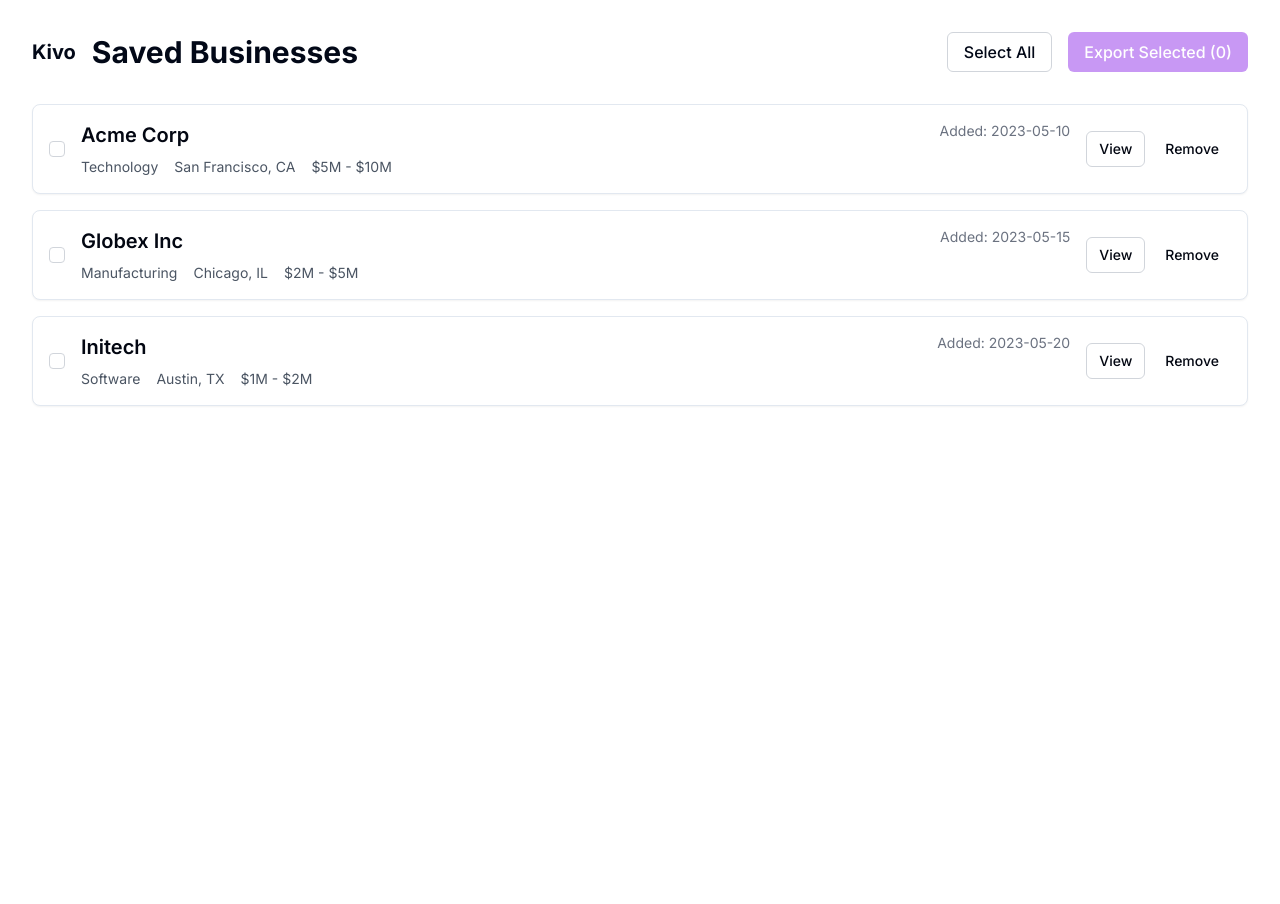
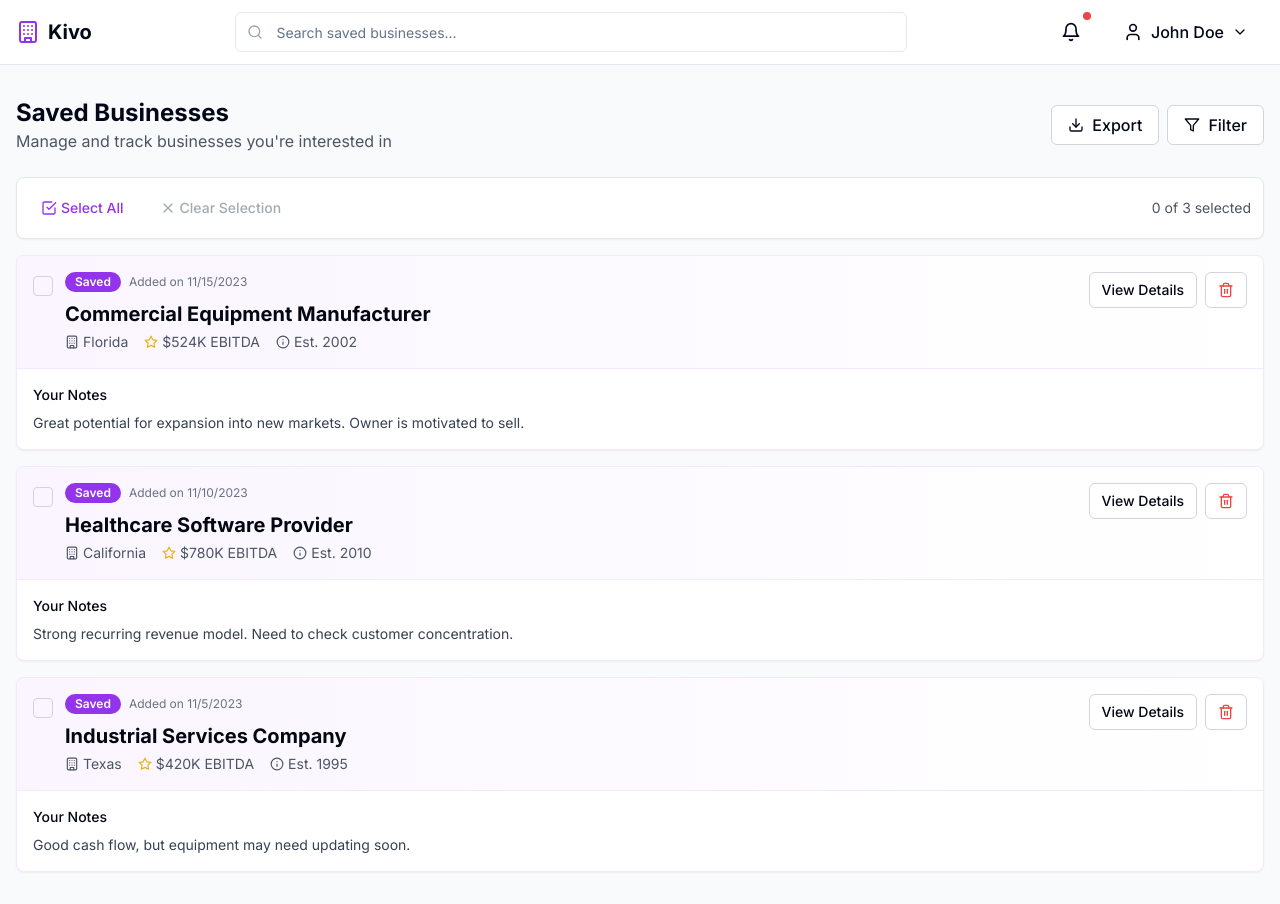
Before and after one commit to dzodze00/eta, a Next.js app: page /saved-businesses in a window 1280 px wide. Before the commit the page ends 800 px from the top, so only its background shows below. Built offline with nearby package versions, Linux system fonts and the light colour scheme.

Commit message:
Update page.tsx

```diff
--- a/app/saved-businesses/page.tsx
+++ b/app/saved-businesses/page.tsx
@@ -1,41 +1,116 @@
 "use client"
+
+import type React from "react"
 
 import { useState } from "react"
 import Link from "next/link"
+import {
+  Building,
+  Search,
+  Bell,
+  User,
+  LogOut,
+  ChevronDown,
+  Filter,
+  Star,
+  Download,
+  FileSpreadsheet,
+  FileText,
+  Trash2,
+  Info,
+  CheckSquare,
+  X,
+} from "lucide-react"
 import { Button } from "@/components/ui/button"
-import { Card, CardContent } from "@/components/ui/card"
+import { Input } from "@/components/ui/input"
 import { Checkbox } from "@/components/ui/checkbox"
+import {
+  DropdownMenu,
+  DropdownMenuContent,
+  DropdownMenuItem,
+  DropdownMenuLabel,
+  DropdownMenuSeparator,
+  DropdownMenuTrigger,
+} from "@/components/ui/dropdown-menu"
+import { Card, CardContent, CardHeader } from "@/components/ui/card"
+import { Badge } from "@/components/ui/badge"
+import { toast } from "@/components/ui/use-toast"
 
-export default function SavedBusinesses() {
+export default function SavedBusinessesPage() {
+  const [searchQuery, setSearchQuery] = useState("")
   const [selectedBusinesses, setSelectedBusinesses] = useState<string[]>([])
 
-  // Sample saved businesses data
+  // Mock saved businesses data
   const savedBusinesses = [
     {
       id: "1",
-      name: "Acme Corp",
-      industry: "Technology",
-      location: "San Francisco, CA",
-      revenue: "$5M - $10M",
-      addedDate: "2023-05-10",
+      title: "Commercial Equipment Manufacturer",
+      location: "Florida",
+      ebitda: "$524K",
+      sdeMultiple: "3.8x - 4.5x",
+      established: "2002",
+      notes: "Great potential for expansion into new markets. Owner is motivated to sell.",
+      dateAdded: "2023-11-15",
     },
     {
       id: "2",
-      name: "Globex Inc",
-      industry: "Manufacturing",
-      location: "Chicago, IL",
-      revenue: "$2M - $5M",
-      addedDate: "2023-05-15",
+      title: "Healthcare Software Provider",
+      location: "California",
+      ebitda: "$780K",
+      sdeMultiple: "4.2x - 5.0x",
+      established: "2010",
+      notes: "Strong recurring revenue model. Need to check customer concentration.",
+      dateAdded: "2023-11-10",
     },
     {
       id: "3",
-      name: "Initech",
-      industry: "Software",
-      location: "Austin, TX",
-      revenue: "$1M - $2M",
-      addedDate: "2023-05-20",
+      title: "Industrial Services Company",
+      location: "Texas",
+      ebitda: "$420K",
+      sdeMultiple: "3.2x - 3.8x",
+      established: "1995",
+      notes: "Good cash flow, but equipment may need updating soon.",
+      dateAdded: "2023-11-05",
     },
   ]
+
+  const handleSearch = (e: React.FormEvent) => {
+    e.preventDefault()
+    // Handle search logic
+  }
+
+  const handleExportSelected = (format: "csv" | "pdf") => {
+    if (selectedBusinesses.length === 0) {
+      toast({
+        title: "No businesses selected",
+        description: "Please select at least one business to export.",
+        duration: 3000,
+      })
+      return
+    }
+
+    const selectedCount = selectedBusinesses.length
+    const businessText = selectedCount === 1 ? "business" : "businesses"
+
+    toast({
+      title: `${selectedCount} ${businessText} exported`,
+      description: `Your selected ${businessText} ${selectedCount === 1 ? "has" : "have"} been exported as a ${format.toUpperCase()} file.`,
+      duration: 3000,
+    })
+  }
+
+  const handleRemove = (id: string, title: string) => {
+    // Remove from selected if it was selected
+    if (selectedBusinesses.includes(id)) {
+      setSelectedBusinesses(selectedBusinesses.filter((businessId) => businessId !== id))
+    }
+
+    toast({
+      title: "Business removed",
+      description: `${title} has been removed from your saved businesses.`,
+      duration: 3000,
+    })
+  }
 
   const toggleSelectBusiness = (id: string) => {
     setSelectedBusinesses((prev) =>
@@ -43,81 +118,223 @@ export default function SavedBusinesses() {
     )
   }
 
-  const selectAll = () => {
-    if (selectedBusinesses.length === savedBusinesses.length) {
-      setSelectedBusinesses([])
-    } else {
+  const selectAllBusinesses = () => {
     setSelectedBusinesses(savedBusinesses.map((business) => business.id))
   }
-  }
 
-  const exportSelected = () => {
-    // In a real app, this would trigger an export process
-    alert(`Exporting ${selectedBusinesses.length} businesses`)
+  const deselectAllBusinesses = () => {
+    setSelectedBusinesses([])
   }
 
   return (
-    <div className="container mx-auto py-8">
-      <div className="flex justify-between items-center mb-8">
-        <div className="flex items-center gap-4">
-          <Link href="/dashboard">
-            <div className="flex items-center gap-2 cursor-pointer">
+    <div className="min-h-screen flex flex-col">
+      <header className="border-b bg-white sticky top-0 z-10">
+        <div className="container mx-auto px-4 py-3 flex justify-between items-center">
+          <Link href="/dashboard" className="flex items-center gap-2">
+            <Building className="h-6 w-6 text-purple-600" />
             <span className="font-bold text-xl">Kivo</span>
+          </Link>
+
+          <div className="flex-1 max-w-2xl mx-4">
+            <form onSubmit={handleSearch}>
+              <div className="relative">
+                <Search className="absolute left-3 top-1/2 transform -translate-y-1/2 text-gray-400 h-4 w-4" />
+                <Input
+                  type="text"
+                  placeholder="Search saved businesses..."
+                  className="pl-10 pr-4 py-2 w-full"
+                  value={searchQuery}
+                  onChange={(e) => setSearchQuery(e.target.value)}
+                />
               </div>
-          </Link>
-          <h1 className="text-3xl font-bold">Saved Businesses</h1>
+            </form>
           </div>
 
-        <div className="flex gap-4">
-          <Button variant="outline" onClick={selectAll}>
-            {selectedBusinesses.length === savedBusinesses.length ? "Deselect All" : "Select All"}
+          <div className="flex items-center gap-4">
+            <Button variant="ghost" size="icon" className="relative">
+              <Bell className="h-5 w-5" />
+              <span className="absolute top-0 right-0 w-2 h-2 bg-red-500 rounded-full"></span>
             </Button>
 
-          <Button onClick={exportSelected} disabled={selectedBusinesses.length === 0}>
-            Export Selected ({selectedBusinesses.length})
+            <DropdownMenu>
+              <DropdownMenuTrigger asChild>
+                <Button variant="ghost" className="flex items-center gap-2">
+                  <User className="h-5 w-5" />
+                  <span className="hidden sm:inline">John Doe</span>
+                  <ChevronDown className="h-4 w-4" />
+                </Button>
+              </DropdownMenuTrigger>
+              <DropdownMenuContent align="end">
+                <DropdownMenuLabel>My Account</DropdownMenuLabel>
+                <DropdownMenuSeparator />
+                <DropdownMenuItem>
+                  <User className="mr-2 h-4 w-4" />
+                  Profile
+                </DropdownMenuItem>
+                <DropdownMenuItem>
+                  <Star className="mr-2 h-4 w-4" />
+                  Saved Businesses
+                </DropdownMenuItem>
+                <DropdownMenuSeparator />
+                <DropdownMenuItem>
+                  <LogOut className="mr-2 h-4 w-4" />
+                  Log out
+                </DropdownMenuItem>
+              </DropdownMenuContent>
+            </DropdownMenu>
+          </div>
+        </div>
+      </header>
+
+      <main className="flex-1 bg-gray-50">
+        <div className="container mx-auto px-4 py-8">
+          <div className="flex justify-between items-center mb-6">
+            <div>
+              <h1 className="text-2xl font-bold">Saved Businesses</h1>
+              <p className="text-gray-600">Manage and track businesses you're interested in</p>
+            </div>
+            <div className="flex gap-2">
+              <DropdownMenu>
+                <DropdownMenuTrigger asChild>
+                  <Button variant="outline" className="flex items-center gap-2">
+                    <Download className="h-4 w-4" />
+                    Export {selectedBusinesses.length > 0 && `(${selectedBusinesses.length})`}
+                  </Button>
+                </DropdownMenuTrigger>
+                <DropdownMenuContent align="end">
+                  <DropdownMenuLabel>Export Options</DropdownMenuLabel>
+                  <DropdownMenuSeparator />
+                  <DropdownMenuItem onClick={() => handleExportSelected("csv")}>
+                    <FileSpreadsheet className="mr-2 h-4 w-4" />
+                    Export as CSV
+                  </DropdownMenuItem>
+                  <DropdownMenuItem onClick={() => handleExportSelected("pdf")}>
+                    <FileText className="mr-2 h-4 w-4" />
+                    Export as PDF
+                  </DropdownMenuItem>
+                </DropdownMenuContent>
+              </DropdownMenu>
+              <Button variant="outline" className="flex items-center gap-2">
+                <Filter className="h-4 w-4" />
+                Filter
               </Button>
             </div>
           </div>
 
-      <div className="space-y-4">
+          {/* Selection controls */}
+          {savedBusinesses.length > 0 && (
+            <div className="bg-white p-3 rounded-lg shadow-sm border mb-4 flex justify-between items-center">
+              <div className="flex items-center gap-3">
+                <Button
+                  variant="ghost"
+                  size="sm"
+                  onClick={selectAllBusinesses}
+                  className="text-purple-600 hover:text-purple-700"
+                >
+                  <CheckSquare className="h-4 w-4 mr-1" />
+                  Select All
+                </Button>
+                <Button
+                  variant="ghost"
+                  size="sm"
+                  onClick={deselectAllBusinesses}
+                  className="text-gray-600 hover:text-gray-700"
+                  disabled={selectedBusinesses.length === 0}
+                >
+                  <X className="h-4 w-4 mr-1" />
+                  Clear Selection
+                </Button>
+              </div>
+              <div className="text-sm text-gray-600">
+                {selectedBusinesses.length} of {savedBusinesses.length} selected
+              </div>
+            </div>
+          )}
+
+          {savedBusinesses.length > 0 ? (
+            <div className="grid gap-4">
               {savedBusinesses.map((business) => (
-          <Card key={business.id} className="w-full">
-            <CardContent className="p-4">
-              <div className="flex items-center gap-4">
+                <Card
+                  key={business.id}
+                  className={`overflow-hidden shadow-sm border-purple-100 ${
+                    selectedBusinesses.includes(business.id) ? "ring-2 ring-purple-500" : ""
+                  }`}
+                >
+                  <CardHeader className="bg-gradient-to-r from-purple-50 to-white p-4 border-b border-purple-100">
+                    <div className="flex justify-between items-start">
+                      <div className="flex items-start gap-3">
+                        <div className="mt-1">
                           <Checkbox
                             id={`select-${business.id}`}
                             checked={selectedBusinesses.includes(business.id)}
                             onCheckedChange={() => toggleSelectBusiness(business.id)}
+                            className="h-5 w-5 border-gray-300"
                           />
-
-                <div className="flex-1">
-                  <div className="flex justify-between">
-                    <Link href={`/business/${business.id}`}>
-                      <h2 className="text-xl font-semibold hover:text-blue-600">{business.name}</h2>
-                    </Link>
-                    <span className="text-sm text-gray-500">Added: {business.addedDate}</span>
                         </div>
-
-                  <div className="flex gap-4 mt-2">
-                    <span className="text-sm text-gray-600">{business.industry}</span>
-                    <span className="text-sm text-gray-600">{business.location}</span>
-                    <span className="text-sm text-gray-600">{business.revenue}</span>
+                        <div>
+                          <div className="flex items-center gap-2 mb-2">
+                            <Badge className="bg-purple-600">Saved</Badge>
+                            <span className="text-xs text-gray-500">
+                              Added on {new Date(business.dateAdded).toLocaleDateString()}
+                            </span>
+                          </div>
+                          <h3 className="text-xl font-bold">{business.title}</h3>
+                          <div className="flex flex-wrap gap-x-4 gap-y-1 mt-1 text-sm text-gray-600">
+                            <div className="flex items-center">
+                              <Building className="h-3.5 w-3.5 mr-1" />
+                              {business.location}
+                            </div>
+                            <div className="flex items-center">
+                              <Star className="h-3.5 w-3.5 mr-1 text-yellow-500" />
+                              {business.ebitda} EBITDA
+                            </div>
+                            <div className="flex items-center">
+                              <Info className="h-3.5 w-3.5 mr-1" />
+                              Est. {business.established}
                             </div>
                           </div>
-
+                        </div>
+                      </div>
                       <div className="flex gap-2">
-                  <Button variant="outline" size="sm" asChild>
-                    <Link href={`/business/${business.id}`}>View</Link>
+                        <Link href={`/business/${business.id}`}>
+                          <Button variant="outline" size="sm" className="bg-white">
+                            View Details
                           </Button>
-                  <Button variant="ghost" size="sm">
-                    Remove
+                        </Link>
+                        <Button
+                          variant="outline"
+                          size="sm"
+                          className="bg-white text-red-500 hover:text-red-600 hover:bg-red-50"
+                          onClick={() => handleRemove(business.id, business.title)}
+                        >
+                          <Trash2 className="h-4 w-4" />
                         </Button>
                       </div>
+                    </div>
+                  </CardHeader>
+                  <CardContent className="p-4">
+                    <div>
+                      <h4 className="font-medium text-sm mb-2">Your Notes</h4>
+                      <p className="text-sm text-gray-700">{business.notes}</p>
                     </div>
                   </CardContent>
                 </Card>
               ))}
             </div>
+          ) : (
+            <div className="bg-white p-8 rounded-lg shadow-sm border text-center">
+              <Star className="h-12 w-12 mx-auto text-gray-400 mb-4" />
+              <h3 className="text-xl font-semibold mb-2">No saved businesses yet</h3>
+              <p className="text-gray-600 mb-6">
+                When you find businesses you're interested in, save them here for easy access.
+              </p>
+              <Link href="/dashboard">
+                <Button className="bg-purple-600 hover:bg-purple-700">Start Searching</Button>
+              </Link>
+            </div>
+          )}
+        </div>
+      </main>
     </div>
   )
 }
```
Lines whose indentation alone changed are shown as unchanged.
